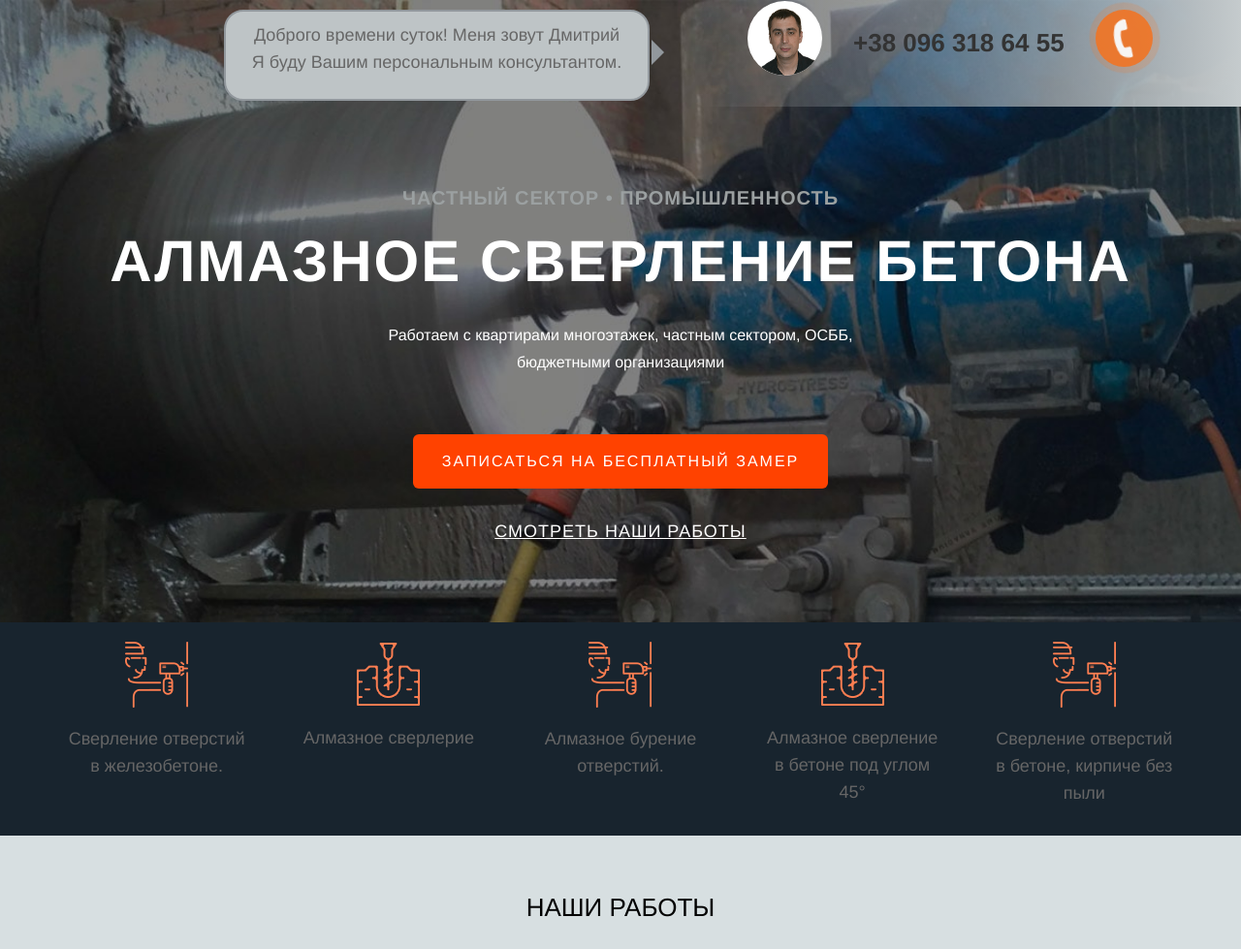
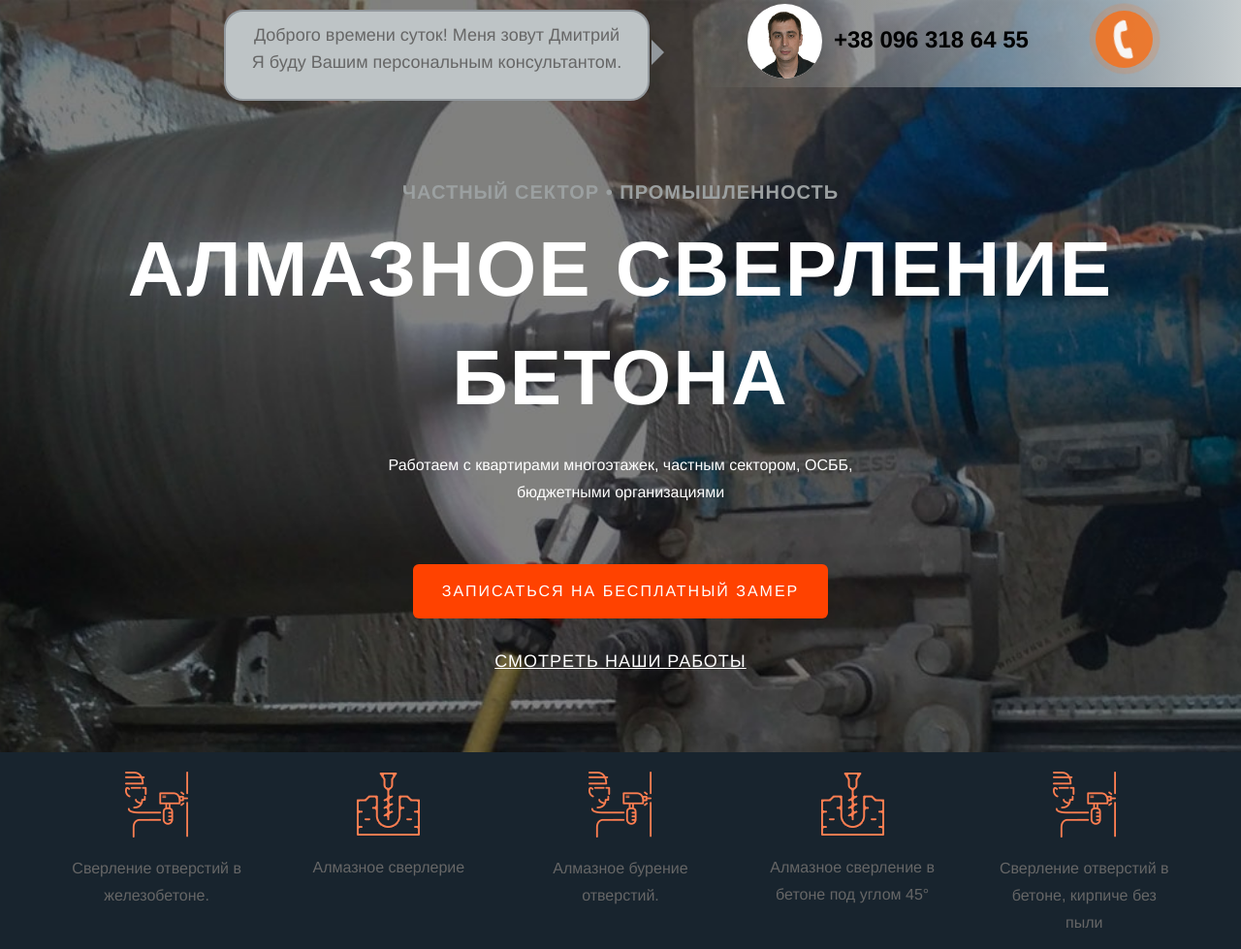
Before and after one commit to AlleksandrPlunik/DRILLING-OF-CONCRETE, a plain HTML site: page index.html in a window 1280 px wide. Shown: the top 979 px of the page at 97% size. Drawn offline with Linux system fonts and the light colour scheme.

Commit message:
fixed_bugs

```diff
--- a/index.html
+++ b/index.html
@@ -15,7 +15,7 @@
   <div class="coll">
     <div class="avatar"></div>
     <img class="img_avatar"  src="img/person.png" alt="">
-    <div class="phone"><a href="#">+38 096 318 64 55</a></div>
+    <div class="phone">+38 096 318 64 55</div>
     <div class="callback_popup_open">
       <div class="circlephone" style="transform-origin: center;"></div>
       <div class="circle-fill" style="transform-origin: center;"></div>
@@ -26,7 +26,7 @@
   <div class="clear"></div>
   <div class="header_form">
     <div class="clients">частный сектор   •   Промышленность</div>
-    <h1>Алмазное СВЕРЛЕНИЕ бетона</h1>
+    <h1>Алмазное СВЕРЛЕНИЕ <br> бетона</h1>
     <p>Работаем с квартирами многоэтажек, частным сектором, ОСББ,<br>
       бюджетными организациями</p>
     <a class="btn_order callback_popup_open"  href="#">Записаться на бесплатный замер</a>
--- a/styles.css
+++ b/styles.css
@@ -56,9 +56,8 @@ ol, ul, dl, li, dt, dd { margin: 0; padding: 0; list-style: none;}
 .coll {
   position: relative;
   width: 560px;
-  min-height: 80px;
+  height: 90px;
 
-  padding-top: 30px;
   background: #92989d;
   background: linear-gradient(to right, rgba(146,152,157,0), rgba(197,203,205,1));
   z-index: 0;
@@ -66,14 +65,16 @@ ol, ul, dl, li, dt, dd { margin: 0; padding: 0; list-style: none;}
 .callback_popup_open {
 position: relative;
 left: 400px;
-top: -20px;
+top: -16px;
 z-index: 1;
 }
 .phone {
-width: 218px;
-margin-left: 160px;
-font-weight: bold;
-font-size: 26px;
+width: 240px;
+ padding-top: 27px;
+margin-left: 140px;
+font-size: 24px;
+  color: black;
+  font-weight: 900;
 z-index: 1;
 
 }
@@ -84,7 +85,7 @@ background: white;
 width: 77px;
 height: 77px;
 border-radius: 50%;
-top: 1px;
+top: 4px;
 left: 51px;
 z-index: 1;
 }
@@ -112,7 +113,7 @@ z-index: 1;
 }
 .header_form h1 {
   margin-top: -30px;
-  font-size: 60px;
+  font-size: 80px;
   font-weight:800;
   text-transform: uppercase;
   text-align: center;
@@ -169,6 +170,9 @@ align-content: center;
   text-align: center;
   float: left;
   display: block;
+}
+.icon p{
+  font-size: 16px;
 }
 /*works*/
 .works {
@@ -665,7 +669,7 @@ box-sizing: content-box;
     margin-left: 113px;
   }
   .callback_popup_open {
-    left: 290px;
+    left:350px;
   }
   .btn_order {
     font-size: 13px;
@@ -694,7 +698,7 @@ box-sizing: content-box;
 }
 @media (max-width: 460px) {
   .callback_popup_open {
-    left: 300px;
+    left: 321px;
   }
   .callback-inputs {
     margin: 39px 10px;
```
